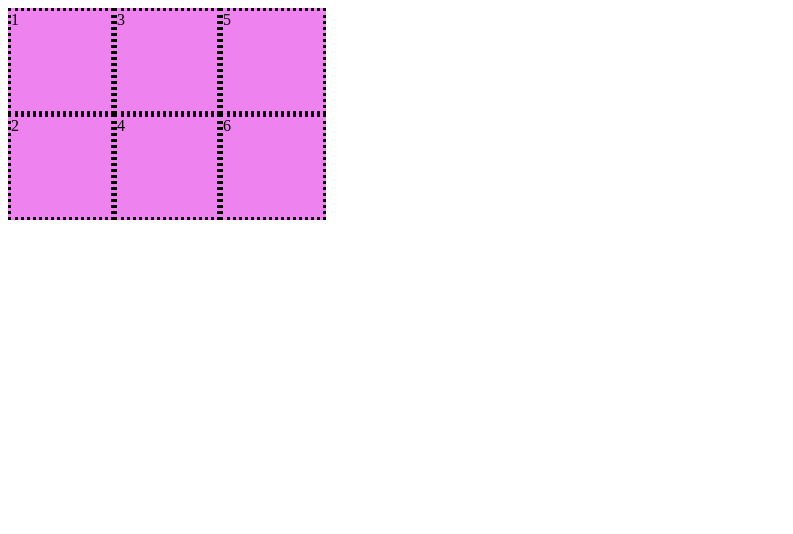
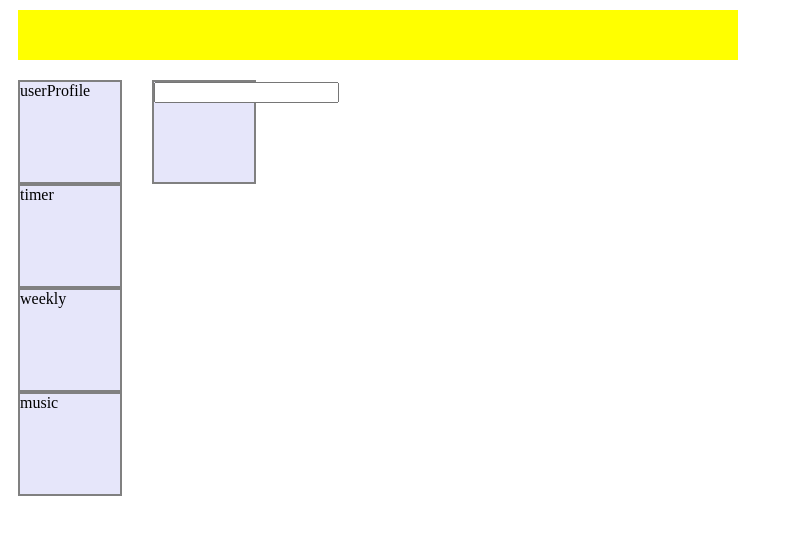
Before and after one commit to sij411/toDoWebApp-2023-may, a plain HTML site: page index.html in a window 1280 px wide. Shown: the whole page, without its empty margins (0-793 px from the left). Drawn offline with Linux system fonts and the light colour scheme.

Commit message:
html structure

```diff
--- a/app.js
+++ b/app.js
@@ -0,0 +1,13 @@
+
+const cnt = 0;
+
+function tempNameGenerator (tag) {
+
+    cnt += 1;
+
+    var g = document.getElementById(tag).innerHTML;
+
+    g = document.write("<input type='text'>");
+
+}
+}
--- a/index.html
+++ b/index.html
@@ -14,18 +14,29 @@
 
     <div id="progress-bar-container"></div>
 
-    <div id="main-container">
-      <div class="left-components-container">
-        <div class="temp">1</div>
-        <div class="temp">2</div>
-      </div>
-      <div>
-        <div class="temp">3</div>
-        <div class="temp">4</div>
-      </div>
-      <div>
-        <div class="temp">5</div>
-        <div class="temp">6</div>
+    <!--main box-->
+    <div id="main-box">
+      <div id="main-container">
+        <div class="left-components-container">
+          <div id="userProfile" class="temp user-profile-container">
+            userProfile
+          </div>
+          <div id="timer" class="temp timer-container">timer</div>
+        </div>
+        <div onclick="tempNameGenerator();">
+          <div id="toDoLists" class="temp toDoLists-container">
+            <div id=temp2">
+              <input type="text">
+              </div>
+            </div>
+
+
+          </div>
+        </div>
+        <div>
+          <div id="weeklyPlanner" class="temp weekly-planner">weekly</div>
+          <div id="music" class="temp music-container">music</div>
+        </div>
       </div>
     </div>
   </body>
--- a/style.css
+++ b/style.css
@@ -1,6 +1,22 @@
 #main-container {
   display: flex;
   flex-direction: row;
+}
+
+#progress-bar-container {
+  height: 50px;
+  width: 90vh;
+  margin: 10px;
+  background-color: yellow;
+}
+
+#main-box {
+  width: 90vh;
+  margin: 20px 10px 20px 10px;
+}
+
+#main-box div {
+  margin-right: 15px;
 }
 
 #main-container > div {
@@ -11,6 +27,6 @@
 .temp {
   width: 100px;
   height: 100px;
-    background-color: violet;
-    border: 3px black dotted;
+  background-color: lavender;
+  border: 2px gray solid;
 }
```
Also changed, not shown: 1 other file. Lines whose indentation alone changed are shown as unchanged.
